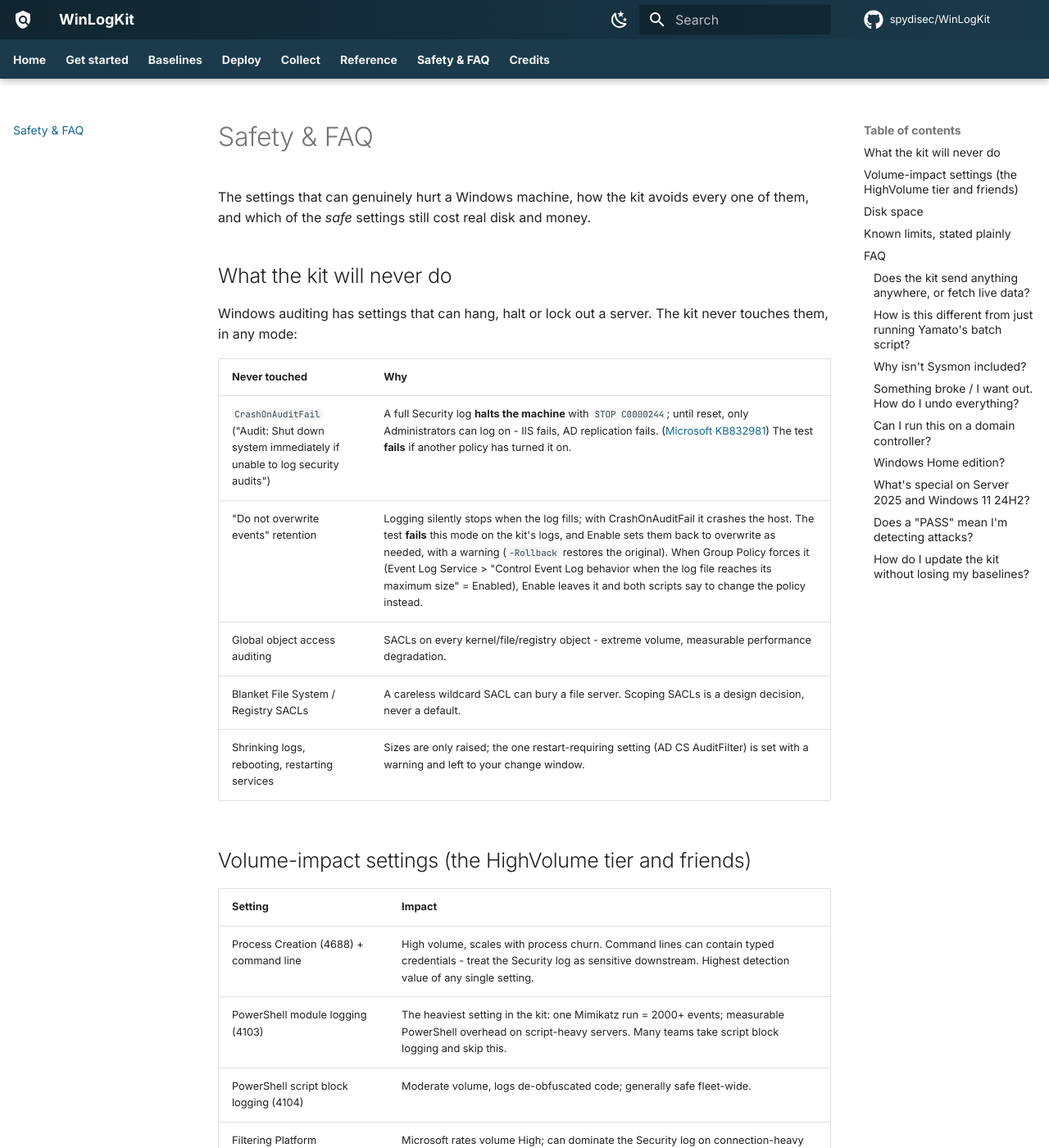
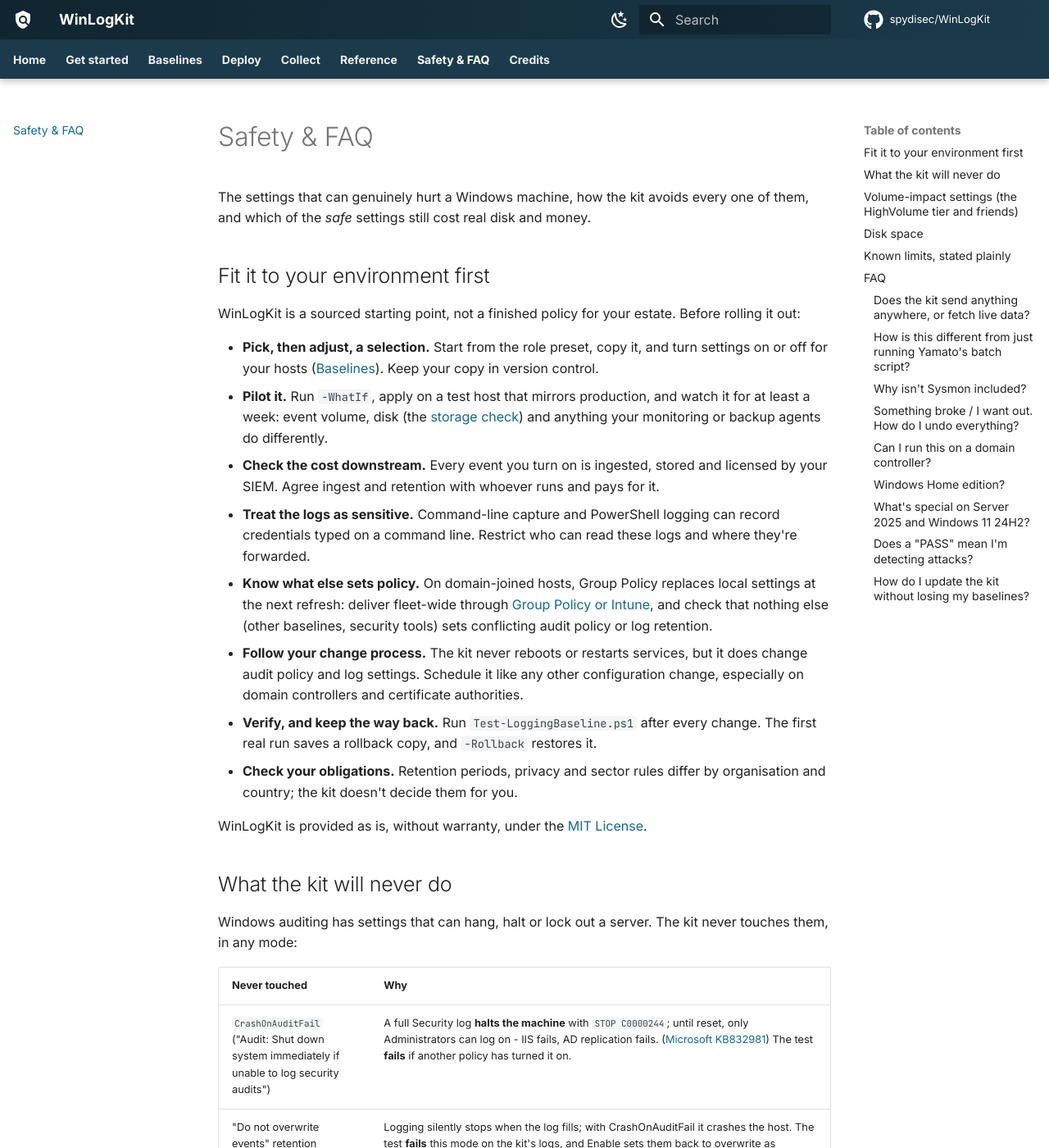
Before and after one commit to spydisec/WinLogKit, an MkDocs documentation site: the page built from docs/safety.md, in a window 1280 px wide and 1400 px high. Shown: the whole window at 82% size. Built offline with MkDocs 1.6.1 and Material for MkDocs 9.7.7, drawn with Linux system fonts in a browser that asks for light colours; comment, search, counter and statistics services are not loaded.

Commit message:
Docs: fit-it-to-your-environment checklist (#88)
The safety guidance was spread across four pages. The Safety page now opens with one checklist to settle before rolling out, linked from the README's Safety section and Getting started's next steps.

Co-authored-by: Claude Opus 5.5 <noreply@anthropic.com>

```diff
--- a/docs/safety.md
+++ b/docs/safety.md
@@ -3,6 +3,43 @@
 The settings that can genuinely hurt a Windows machine, how the kit avoids
 every one of them, and which of the *safe* settings still cost real disk
 and money.
+
+## Fit it to your environment first
+
+WinLogKit is a sourced starting point, not a finished policy for your
+estate. Before rolling it out:
+
+- **Pick, then adjust, a selection.** Start from the role preset, copy it,
+  and turn settings on or off for your hosts
+  ([Baselines](baselines.md#role-presets)). Keep your copy in version
+  control.
+- **Pilot it.** Run `-WhatIf`, apply on a test host that mirrors
+  production, and watch it for at least a week: event volume, disk (the
+  [storage check](#disk-space)) and anything your monitoring or backup
+  agents do differently.
+- **Check the cost downstream.** Every event you turn on is ingested,
+  stored and licensed by your SIEM. Agree ingest and retention with whoever
+  runs and pays for it.
+- **Treat the logs as sensitive.** Command-line capture and PowerShell
+  logging can record credentials typed on a command line. Restrict who can
+  read these logs and where they're forwarded.
+- **Know what else sets policy.** On domain-joined hosts, Group Policy
+  replaces local settings at the next refresh: deliver fleet-wide through
+  [Group Policy or Intune](deployment.md), and check that nothing else
+  (other baselines, security tools) sets conflicting audit policy or log
+  retention.
+- **Follow your change process.** The kit never reboots or restarts
+  services, but it does change audit policy and log settings. Schedule it
+  like any other configuration change, especially on domain controllers
+  and certificate authorities.
+- **Verify, and keep the way back.** Run `Test-LoggingBaseline.ps1` after
+  every change. The first real run saves a rollback copy, and `-Rollback`
+  restores it.
+- **Check your obligations.** Retention periods, privacy and sector rules
+  differ by organisation and country; the kit doesn't decide them for you.
+
+WinLogKit is provided as is, without warranty, under the
+[MIT License](https://github.com/spydisec/WinLogKit/blob/main/LICENSE).
 
 ## What the kit will never do
 
```
Also changed, not shown: CHANGELOG.md (+4 -0 lines), README.md (+7 -1 lines), docs/getting-started.md (+5 -2 lines).
